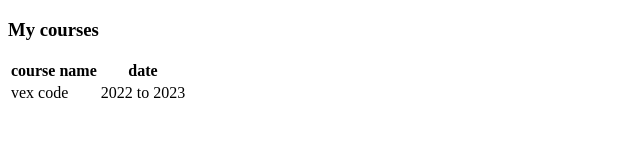
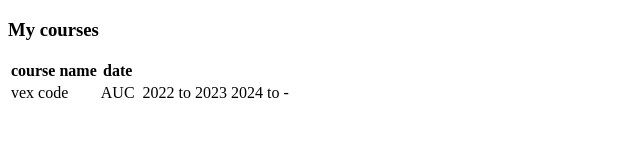
Before and after one commit to AmmarVIP7/AM-Portfolio, a plain HTML site: page Mycourses.html in a window 1280 px wide. Shown: the whole page, without its empty margins (0-640 px from the left). Drawn offline with Linux system fonts and the light colour scheme.

Commit message:
Update Mycourses.html

```diff
--- a/Mycourses.html
+++ b/Mycourses.html
@@ -21,7 +21,13 @@
                 vex code
             </td>
             <td>
+               AUC
+            <td/>
+            <td>
                 2022 to 2023
+            </td>
+            <td>
+                2024 to -
             </td>
         </tr>
     </table>
```
